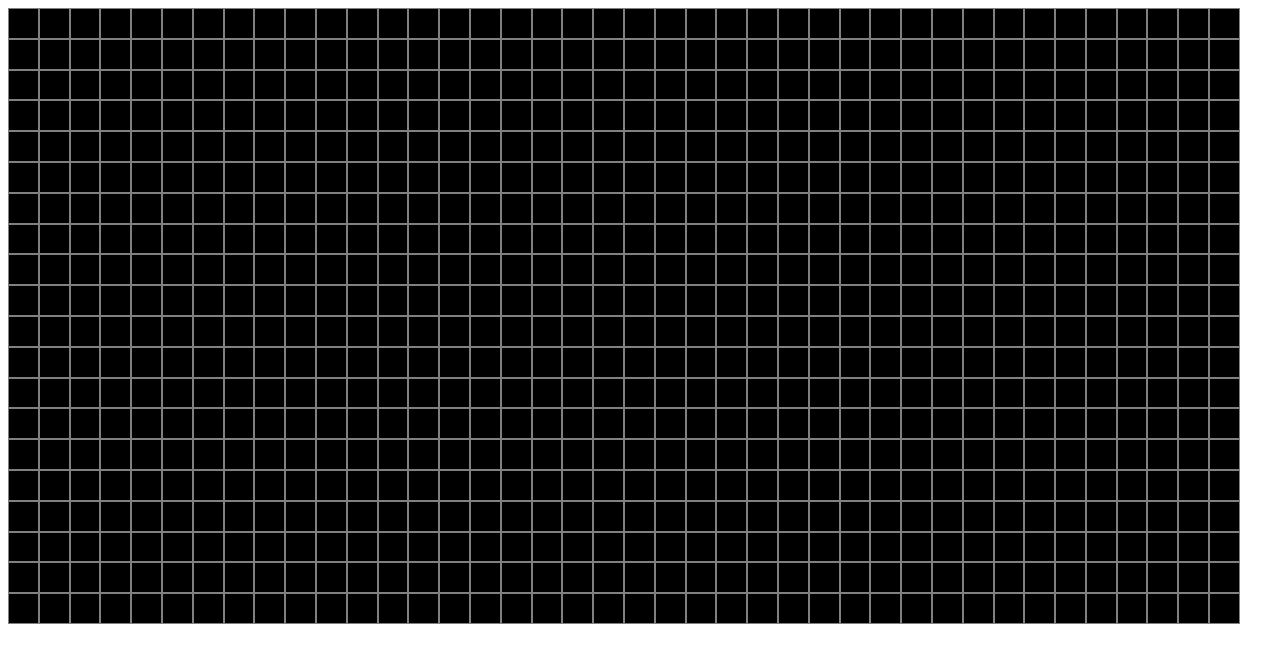
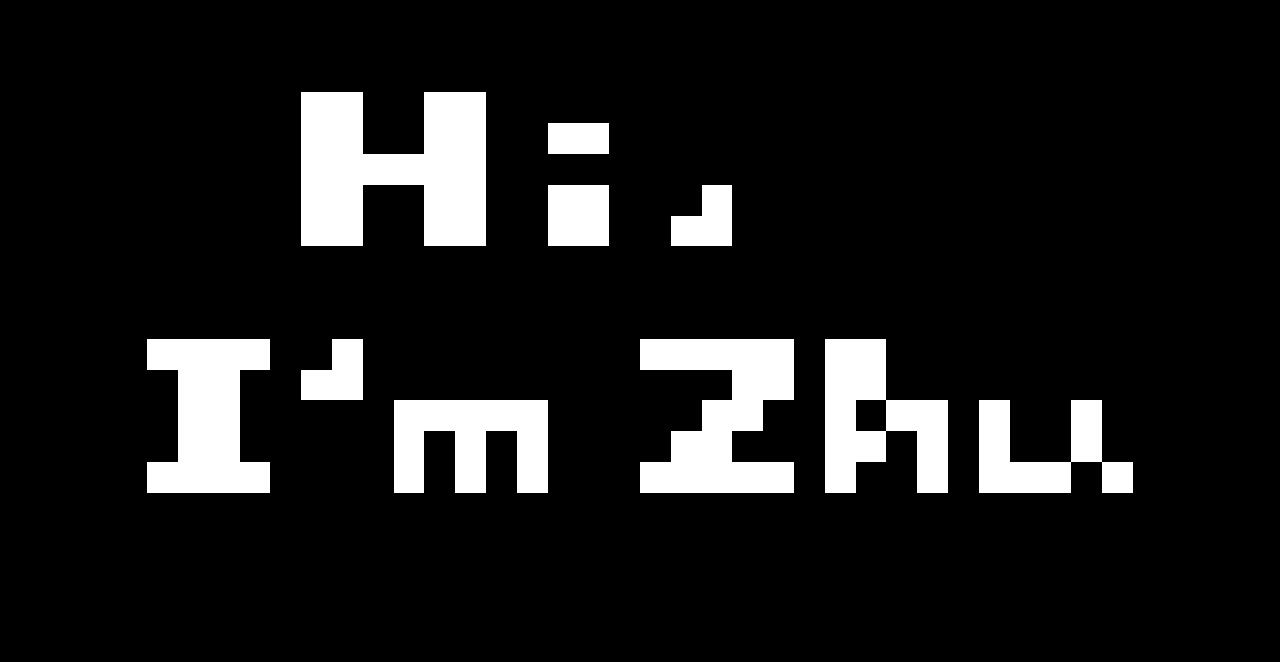
Before and after one commit to blacknstones/game-of-life, a React (Create React App) app: page / in a window 1280 px wide. Shown: the top 662 px of the page. Built offline with nearby package versions, Linux system fonts and the light colour scheme.

Commit message:
fixed style

```diff
--- a/src/App.tsx
+++ b/src/App.tsx
@@ -1,7 +1,8 @@
-import React, { useEffect, useState } from "react";
+import React, { useState } from "react";
 import styled from "styled-components";
 import "./style.css";
 import produce from "immer";
+import preset from "./preset.json";
 // import Sketch from "react-p5";
 
 const rowsLength = 40;
@@ -11,7 +12,7 @@ const Cell = styled.div`
   width: calc(90vw / 40);
   height: calc(90vw / 40);
   background: ${(props) => (props.isAlive ? "white" : "black")};
-  border: 1px solid grey;
+  border: 1px solid transparent;
 `;
 
 const makeEmptyGrid = (): number[][] => {
@@ -26,23 +27,25 @@ const makeEmptyGrid = (): number[][] => {
 };
 
 const App: React.FC = () => {
-  const [grid, setGrid] = useState(() => {
-    return makeEmptyGrid();
-  });
+  const [grid, setGrid] = useState(
+    preset
+    //   () => {
+    //   return makeEmptyGrid();
+    // }
+  );
 
   // use immer to nutate cell and update grid state
   const handleCellClick = (x: number, y: number) => {
-    let newGrid = produce(grid, draftGrid => {
+    let newGrid = produce(grid, (draftGrid) => {
       draftGrid[x][y] = grid[x][y] ? 0 : 1;
     });
     setGrid(newGrid);
     console.log("clicked");
+
+    // convert 2d array to json object
+
+    console.table(JSON.stringify(grid));
   };
-
-  // useEffect(() => {
-  //   setGrid(grid);
-
-  // }, [grid]);
 
   // let setup = (p5, canvasParentRef) => {
   //   let canvas = p5.createCanvas(1000, 800).parent(canvasParentRef);
@@ -60,12 +63,14 @@ const App: React.FC = () => {
 
   return (
     <div className="App">
+      <div className="game">
         <div className="rows-wrapper">
           {grid.map((rows, x) => {
             return (
               <div className="cols-wrapper">
                 {rows.map((cols, y) => (
                   <Cell
+                  className="cell"
                     key={`${x}, ${y}`}
                     onClick={() => {
                       handleCellClick(x, y);
@@ -77,31 +82,7 @@ const App: React.FC = () => {
             );
           })}
         </div>
-
-      {/* {grid.map((rows, x) => {
-        return (
-          <div
-            key={`${x}`}
-            style={{
-              display: "flex",
-              flexDirection: "column",
-            }}
-          >
-            {rows.map((cols, y) => (
-              <Cell
-                key={`${y}`}
-                onClick={() => {
-                  let newGrid = grid;
-                  newGrid[x][y] = grid[x][y] ? 0 : 1;
-                  setGrid(newGrid);
-                  console.log("clicked");
-                }}
-                alive={grid[x][y] ? true : false}
-              />
-            ))}
       </div>
-        );
-      })} */}
     </div>
   );
 };
--- a/src/style.css
+++ b/src/style.css
@@ -1,3 +1,11 @@
+.game {
+    display: flex;
+    justify-content: center;
+}
+
+.cell:hover {
+    border: 1px solid grey;
+}
 .rows-wrapper {
     display: flex;
     flex-direction: row;
@@ -7,3 +15,35 @@
     display: flex;
     flex-direction: column;
 }
+
+/* reset */
+html,
+body,
+p,
+ol,
+ul,
+li,
+dl,
+dt,
+dd,
+blockquote,
+figure,
+fieldset,
+legend,
+textarea,
+pre,
+iframe,
+hr,
+h1,
+h2,
+h3,
+h4,
+h5,
+h6 {
+  margin: 0;
+  padding: 0;
+}
+
+body {
+    background-color: black;
+}
```
Lines whose indentation alone changed are shown as unchanged.
